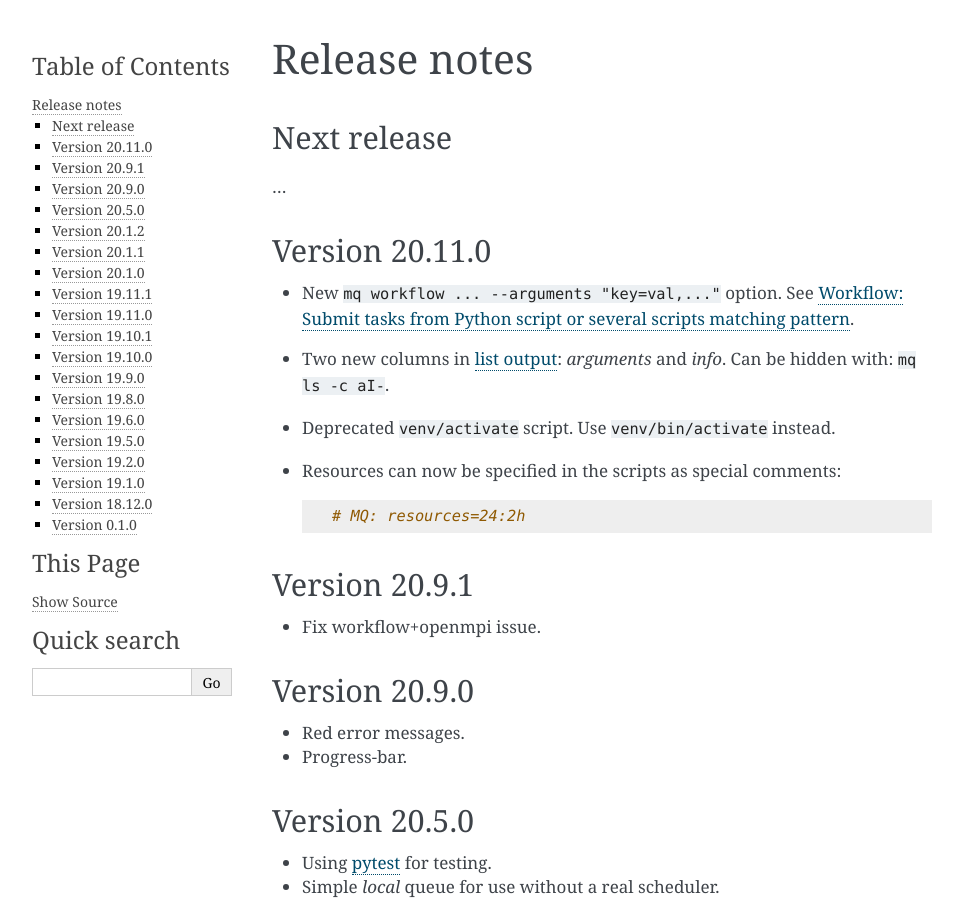
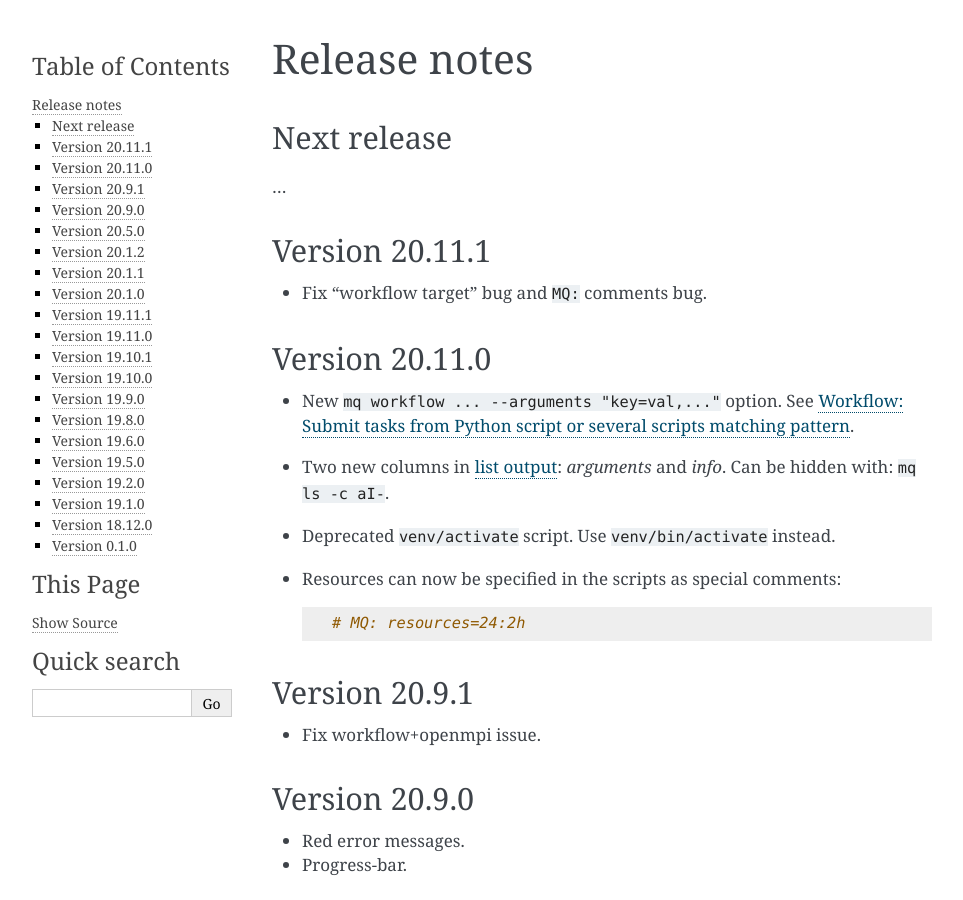
Before and after one commit to Yangxinsix/myqueue, a Sphinx documentation site: the page built from docs/releasenotes.rst, in a window 1280 px wide and 900 px high. Shown: the whole window, without its empty margins (148-1111 px from the left). Built offline with Sphinx 7.4.7, drawn with Linux system fonts in a browser that asks for light colours.

Commit message:
Update release notes

```diff
--- a/docs/releasenotes.rst
+++ b/docs/releasenotes.rst
@@ -10,6 +10,12 @@ Next release
 ============
 
 ...
+
+
+Version 20.11.1
+===============
+
+* Fix "workflow target" bug and ``MQ:`` comments bug.
 
 
 Version 20.11.0
```
Also changed, not shown: .gitlab-ci.yml.
